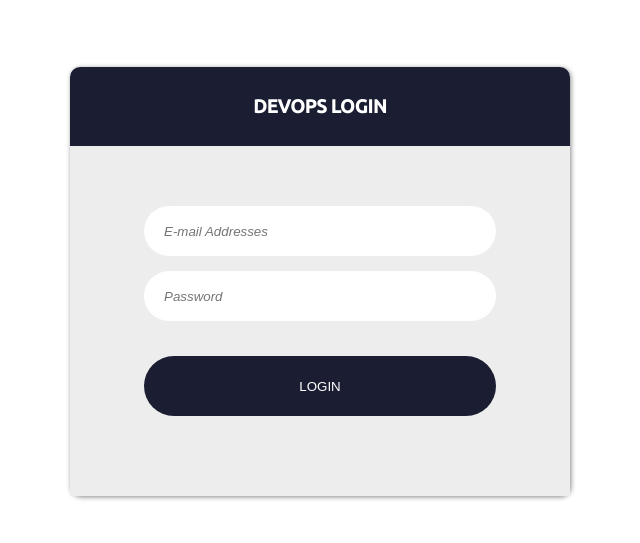
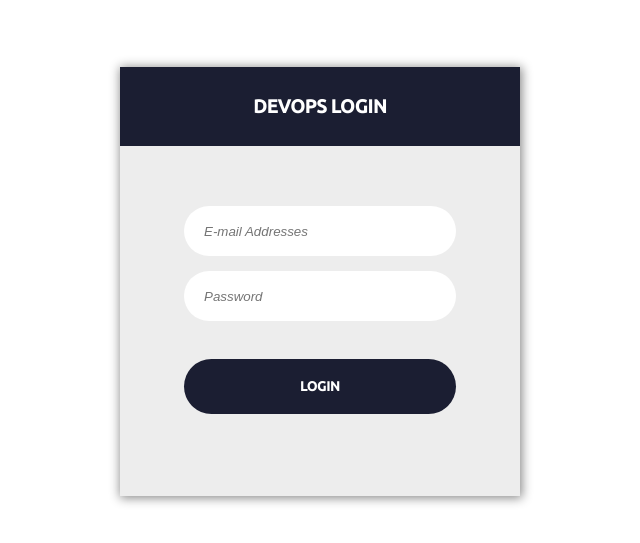
Before and after one commit to ekeboetuk/project-snippets, a plain HTML site: page login-page/home.html in a window 1280 px wide. Shown: the part 101-644 px from the top of the page, without its empty margins (320-960 px from the left). Drawn offline with Linux system fonts and the light colour scheme.

Commit message:
Form container resize

```diff
--- a/login-page/styles.css
+++ b/login-page/styles.css
@@ -29,24 +29,22 @@ code {
 
 .login--container {
   margin: auto;
-  width: 500px;
+  width: 400px;
   max-width: 80%;
   min-height: 400px;
-  border-radius: 10px;
   background-color: azure;
-  box-shadow: 1px 1px 5px #888888;
   text-align: center;
+  box-shadow: 1px 1px 10px 1px #888888;
 }
 
 .login--header {
   background-color:#1b1e32;
   color:#FFFFFF;
   padding: 10px 20px;
-  border-radius: 10px 10px 0 0;
+  border-radius: 0px 0px 0 0;
 }
 
 .login--form {
-  font-family: 'ubuntu', sans-serif;
   background-color: rgb(237, 237, 237);
   height: 350px;
   padding: 0 30px;
@@ -55,13 +53,13 @@ code {
   gap: 5px 10px;
   justify-content: center;
   align-content: center;
+  border-radius: 0 0 0px 0px;
 }
 
 .login--form > label {
   text-align: right;
   padding: 10px 0;
   font-size: 0.8em;
-  font-weight: 500;
   text-transform: uppercase;
 }
 
@@ -74,9 +72,10 @@ code {
 }
 
 .login--form > button {
-  height: 60px;
+  font-family: 'ubuntu', sans-serif;
+  font-weight: 600;
   background-color: #1b1e32;
-  padding: 10px 30px;
+  padding: 20px 30px;
   border: 0px;
   border-radius: 40px;
   color:#FFFFFF;
```
